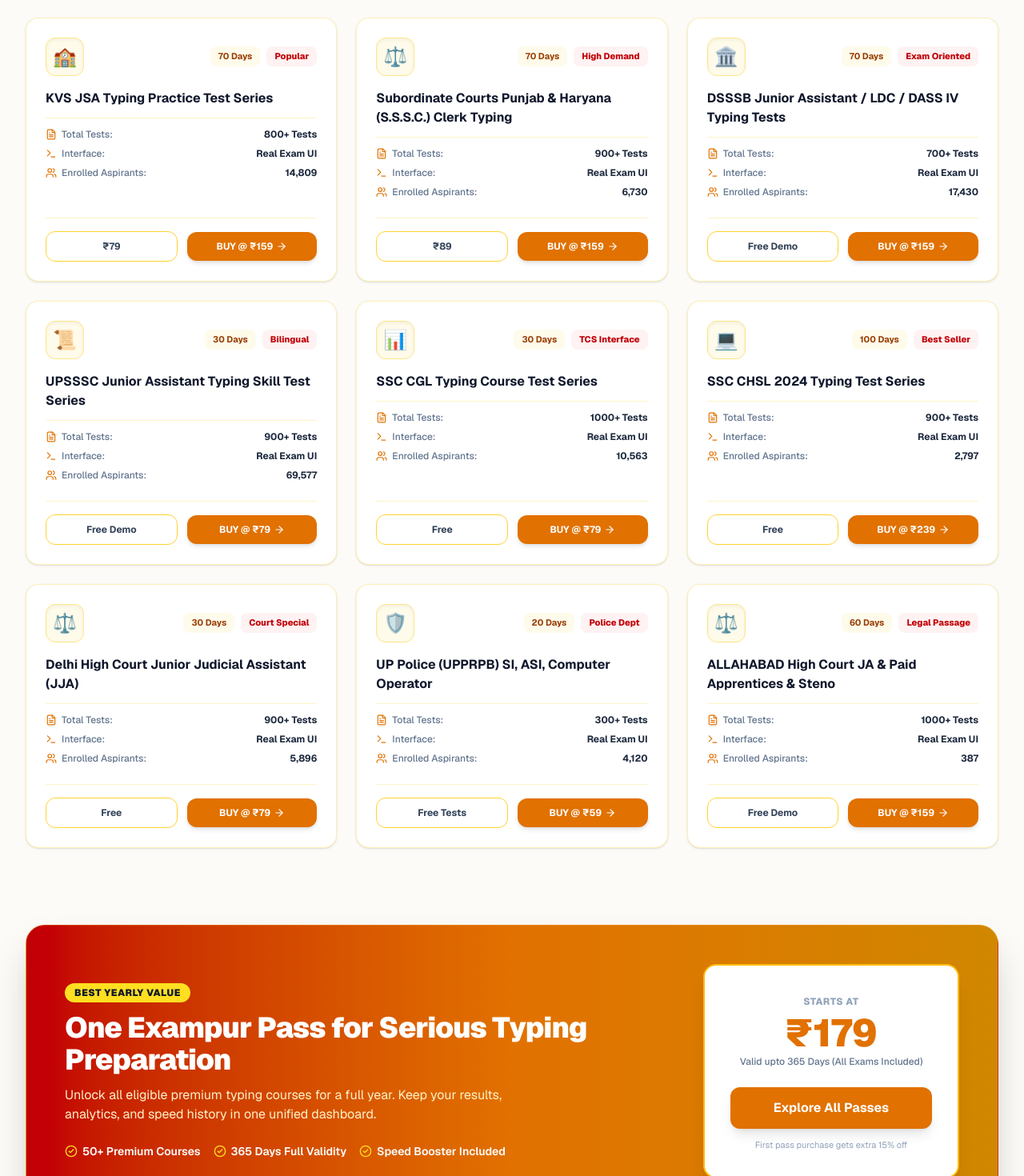
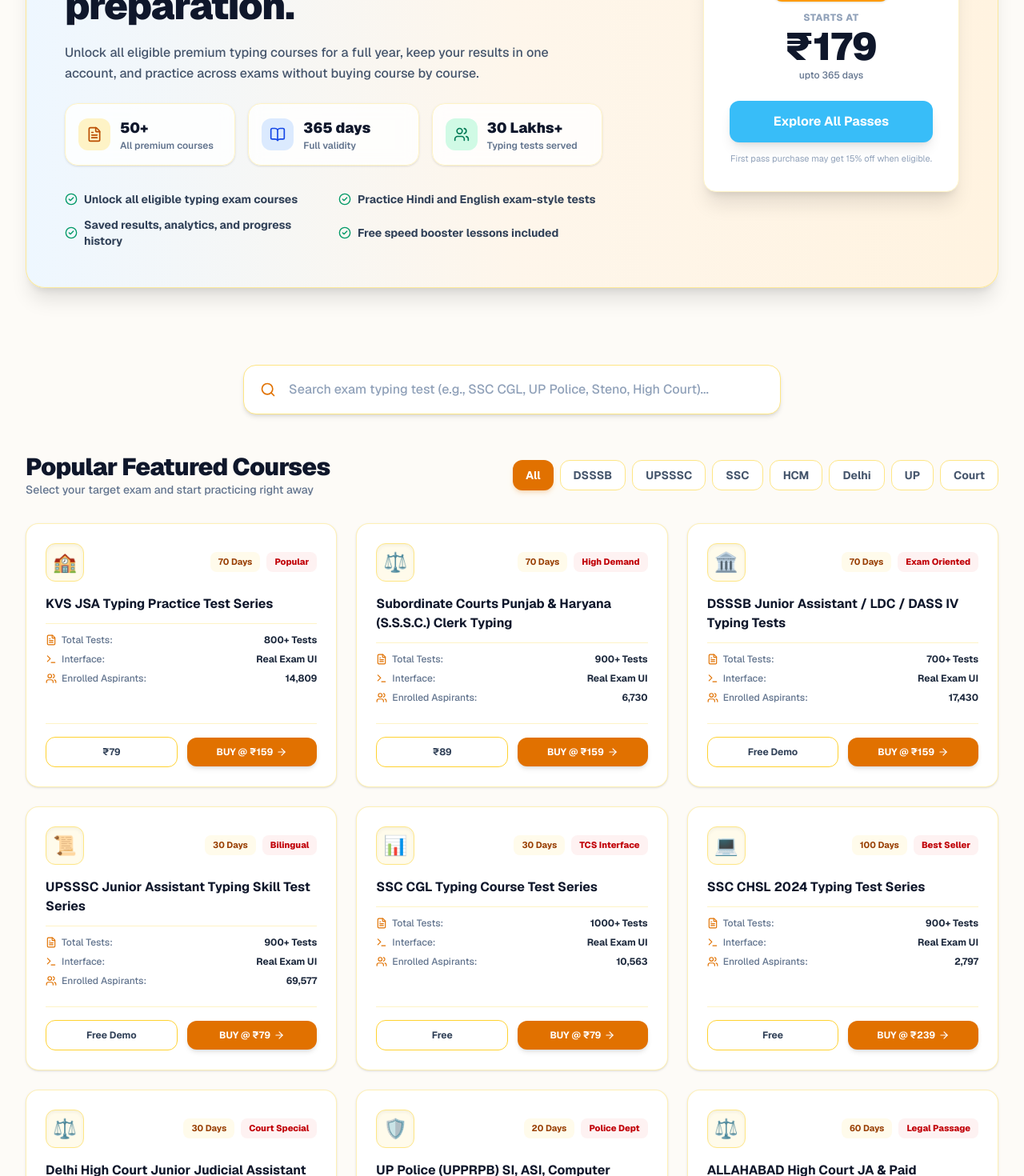
Before and after one commit to AK47amit/exampur-testprep, a Next.js app: page / in a window 1280 px wide. Shown: the part 1940-3410 px from the top of the page at 80% size. Built offline with nearby package versions, Linux system fonts and the light colour scheme.

Commit message:
Updated yearly pass section with exact testmentor text and proper seriality after mini course grid

```diff
--- a/app/page.tsx
+++ b/app/page.tsx
@@ -76,7 +76,7 @@ export default function ExampurTestPrep() {
     { title: "UPSSSC Junior Assistant Typing Skill Test Series", icon: "📜" },
     { title: "NCERT LDC English Typing Tests", icon: "📚" },
     { title: "Delhi High Court Junior Judicial Assistant (JJA)", icon: "⚖️" },
-    { title: "UP Police (UPPRPB) SI, ASI, Computer Operator", icon: "🛡️️" },
+    { title: "UP Police (UPPRPB) SI, ASI, Computer Operator", icon: "🛡️" },
     { title: "SSC CHSL 2024 Typing Test Series", icon: "💻" },
     { title: "Delhi Police Typing Course Test Series", icon: "🚨" },
     { title: "DDA JSA Typing Practice Test Series", icon: "🏢" },
@@ -90,7 +90,7 @@ export default function ExampurTestPrep() {
     { title: "Delhi Police AWO TPO Typing Test Course", icon: "🚨" },
     { title: "BSF Head Constable (Ministerial) Typing Test Courses", icon: "🎖️" },
     { title: "CRPF HCM typing paragraph pdf (Download 800+)", icon: "📄" },
-    { title: "Supreme Court Junior Court Assistant (JCA) Typing tests", icon: "🏛️️" },
+    { title: "Supreme Court Junior Court Assistant (JCA) Typing tests", icon: "🏛️" },
     { title: "JNU Junior Assistant Typing Test Course", icon: "🎓" },
     { title: "EPFO Social Security Assistant (SSA) Typing Course", icon: "🏦" },
     { title: "AIIMS CRE English Typing Skill Test", icon: "🏥" },
@@ -104,7 +104,7 @@ export default function ExampurTestPrep() {
   const detailedCourses = [
     { title: "KVS JSA Typing Practice Test Series", tests: "800+ Tests", time: "70 Days", price: "₹159", freePrice: "₹79", tag: "Popular", icon: "🏫", users: "14,809" },
     { title: "Subordinate Courts Punjab & Haryana (S.S.S.C.) Clerk Typing", tests: "900+ Tests", time: "70 Days", price: "₹159", freePrice: "₹89", tag: "High Demand", icon: "⚖️", users: "6,730" },
-    { title: "DSSSB Junior Assistant / LDC / DASS IV Typing Tests", tests: "700+ Tests", time: "70 Days", price: "₹159", freePrice: "Free Demo", tag: "Exam Oriented", icon: "🏛️️", users: "17,430" },
+    { title: "DSSSB Junior Assistant / LDC / DASS IV Typing Tests", tests: "700+ Tests", time: "70 Days", price: "₹159", freePrice: "Free Demo", tag: "Exam Oriented", icon: "🏛️", users: "17,430" },
     { title: "UPSSSC Junior Assistant Typing Skill Test Series", tests: "900+ Tests", time: "30 Days", price: "₹79", freePrice: "Free Demo", tag: "Bilingual", icon: "📜", users: "69,577" },
     { title: "SSC CGL Typing Course Test Series", tests: "1000+ Tests", time: "30 Days", price: "₹79", freePrice: "Free", tag: "TCS Interface", icon: "📊", users: "10,563" },
     { title: "SSC CHSL 2024 Typing Test Series", tests: "900+ Tests", time: "100 Days", price: "₹239", freePrice: "Free", tag: "Best Seller", icon: "💻", users: "2,797" },
@@ -257,9 +257,7 @@ export default function ExampurTestPrep() {
         </div>
       </section>
 
-      {/* ======================================================== */}
-      {/* ALL COURSES MINI CARDS (EXACT TESTMENTOR STYLE: SHARP, NO BORDER, SOFT SHADOW HOVER) */}
-      {/* ======================================================== */}
+      {/* ALL COURSES MINI CARDS (EXACT TESTMENTOR STYLE) */}
       <section className="py-12 max-w-7xl mx-auto px-4 sm:px-6 lg:px-8">
         <div className="mb-8">
           <h2 className="text-2xl sm:text-3xl font-black text-slate-900 tracking-tight">All Courses</h2>
@@ -273,7 +271,6 @@ export default function ExampurTestPrep() {
               onClick={() => alert(`Opening ${exam.title}`)}
               className="relative bg-white rounded-none p-5 shadow-sm hover:shadow-2xl hover:shadow-slate-300 transition-all duration-300 flex flex-col items-center text-center cursor-pointer group transform hover:-translate-y-2 hover:scale-105 overflow-hidden"
             >
-              {/* Orange Horizontal Bottom Line on Hover */}
               <span className="absolute bottom-0 left-0 w-full h-1.5 bg-amber-500 transition-all duration-300 transform scale-x-0 group-hover:scale-x-100"></span>
 
               <div className="w-14 h-14 rounded-none bg-amber-50 border border-amber-100 flex items-center justify-center text-3xl mb-3 shadow-inner group-hover:scale-110 transition duration-300">
@@ -284,6 +281,74 @@ export default function ExampurTestPrep() {
               </h4>
             </div>
           ))}
+        </div>
+      </section>
+
+      {/* ======================================================== */}
+      {/* EXACT TESTMENTOR YEARLY PASS SECTION (PLACED RIGHT AFTER MINI CARDS) */}
+      {/* ======================================================== */}
+      <section id="passes" className="py-12 max-w-7xl mx-auto px-4 sm:px-6 lg:px-8">
+        <div className="bg-gradient-to-r from-[#eef7ff] via-[#fef6eb] to-[#fff3e0] rounded-3xl p-8 sm:p-12 shadow-xl border border-amber-200/80 flex flex-col lg:flex-row items-center justify-between gap-8 relative overflow-hidden">
+
+          <div className="max-w-2xl">
+            <span className="inline-block bg-[#e0f2fe] text-[#0284c7] font-extrabold text-xs uppercase px-3.5 py-1.5 rounded-full mb-4 tracking-wider">
+              Testmentor Yearly Pass
+            </span>
+            <h2 className="text-3xl sm:text-5xl font-black text-slate-900 tracking-tight mb-4 leading-tight">
+              One pass for serious typing preparation.
+            </h2>
+            <p className="text-slate-600 text-sm sm:text-base font-medium mb-6 leading-relaxed">
+              Unlock all eligible premium typing courses for a full year, keep your results in one account, and practice across exams without buying course by course.
+            </p>
+
+            <div className="grid grid-cols-1 sm:grid-cols-3 gap-4 mb-8">
+              <div className="bg-white/80 backdrop-blur p-4 rounded-2xl border border-amber-100 shadow-sm flex items-center gap-3">
+                <div className="p-2.5 bg-amber-100 text-amber-700 rounded-xl"><FileText className="w-5 h-5"/></div>
+                <div>
+                  <div className="text-lg font-black text-slate-900">50+</div>
+                  <div className="text-xs text-slate-500 font-semibold">All premium courses</div>
+                </div>
+              </div>
+
+              <div className="bg-white/80 backdrop-blur p-4 rounded-2xl border border-amber-100 shadow-sm flex items-center gap-3">
+                <div className="p-2.5 bg-blue-100 text-blue-700 rounded-xl"><BookOpen className="w-5 h-5"/></div>
+                <div>
+                  <div className="text-lg font-black text-slate-900">365 days</div>
+                  <div className="text-xs text-slate-500 font-semibold">Full validity</div>
+                </div>
+              </div>
+
+              <div className="bg-white/80 backdrop-blur p-4 rounded-2xl border border-amber-100 shadow-sm flex items-center gap-3">
+                <div className="p-2.5 bg-emerald-100 text-emerald-700 rounded-xl"><Users className="w-5 h-5"/></div>
+                <div>
+                  <div className="text-lg font-black text-slate-900">30 Lakhs+</div>
+                  <div className="text-xs text-slate-500 font-semibold">Typing tests served</div>
+                </div>
+              </div>
+            </div>
+
+            <div className="grid grid-cols-1 sm:grid-cols-2 gap-3 text-xs sm:text-sm font-bold text-slate-700">
+              <span className="flex items-center gap-2"><CheckCircle2 className="w-4 h-4 text-emerald-600 shrink-0"/> Unlock all eligible typing exam courses</span>
+              <span className="flex items-center gap-2"><CheckCircle2 className="w-4 h-4 text-emerald-600 shrink-0"/> Practice Hindi and English exam-style tests</span>
+              <span className="flex items-center gap-2"><CheckCircle2 className="w-4 h-4 text-emerald-600 shrink-0"/> Saved results, analytics, and progress history</span>
+              <span className="flex items-center gap-2"><CheckCircle2 className="w-4 h-4 text-emerald-600 shrink-0"/> Free speed booster lessons included</span>
+            </div>
+          </div>
+
+          <div className="bg-white text-slate-900 p-8 rounded-2xl shadow-xl text-center shrink-0 w-full sm:w-80 border border-amber-100">
+            <span className="inline-block bg-amber-500 text-white text-[11px] font-black uppercase px-3 py-1 rounded-full mb-3 tracking-wider shadow-sm">
+              Best Yearly Value
+            </span>
+            <span className="text-xs uppercase font-extrabold text-slate-400 tracking-wider block">starts at</span>
+            <div className="text-4xl sm:text-5xl font-black text-slate-900 my-1">₹179</div>
+            <span className="text-xs text-slate-500 font-medium block mb-6">upto 365 days</span>
+            <button className="relative group w-full bg-[#38bdf8] hover:bg-[#0ea5e9] text-white font-bold py-3.5 rounded-xl shadow-lg transition overflow-hidden">
+              <span className="relative z-10">Explore All Passes</span>
+              <span className="absolute bottom-0 left-0 w-full h-1 bg-yellow-200 transition-all duration-300 transform scale-x-0 group-hover:scale-x-100"></span>
+            </button>
+            <span className="text-[11px] text-slate-400 mt-3 block">First pass purchase may get 15% off when eligible.</span>
+          </div>
+
         </div>
       </section>
 
@@ -373,38 +438,6 @@ export default function ExampurTestPrep() {
         </div>
       </section>
 
-      {/* Yearly Pass Section */}
-      <section id="passes" className="py-12 max-w-7xl mx-auto px-4 sm:px-6 lg:px-8">
-        <div className="bg-gradient-to-r from-red-700 via-amber-600 to-yellow-600 rounded-3xl p-8 sm:p-12 text-white shadow-2xl flex flex-col lg:flex-row items-center justify-between gap-8 border border-amber-400/30">
-          <div>
-            <div className="inline-block bg-yellow-300 text-slate-900 text-xs font-black uppercase px-3 py-1 rounded-full mb-3 tracking-wider">
-              Best Yearly Value
-            </div>
-            <h2 className="text-2xl sm:text-4xl font-black tracking-tight mb-3">
-              One Exampur Pass for Serious Typing Preparation
-            </h2>
-            <p className="text-amber-100 max-w-xl text-sm sm:text-base font-normal">
-              Unlock all eligible premium typing courses for a full year. Keep your results, analytics, and speed history in one unified dashboard.
-            </p>
-            <div className="flex flex-wrap gap-4 mt-6 text-xs sm:text-sm font-semibold">
-              <span className="flex items-center gap-1.5"><CheckCircle2 className="w-4 h-4 text-yellow-300"/> 50+ Premium Courses</span>
-              <span className="flex items-center gap-1.5"><CheckCircle2 className="w-4 h-4 text-yellow-300"/> 365 Days Full Validity</span>
-              <span className="flex items-center gap-1.5"><CheckCircle2 className="w-4 h-4 text-yellow-300"/> Speed Booster Included</span>
-            </div>
-          </div>
-          <div className="bg-white text-slate-900 p-8 rounded-2xl shadow-xl text-center shrink-0 w-full sm:w-80 border-2 border-amber-400">
-            <span className="text-xs uppercase font-extrabold text-slate-400 tracking-wider">Starts at</span>
-            <div className="text-4xl sm:text-5xl font-black text-amber-600 my-1">₹179</div>
-            <span className="text-xs text-slate-500 font-medium block mb-6">Valid upto 365 Days (All Exams Included)</span>
-            <button className="relative group w-full bg-amber-600 hover:bg-amber-700 text-white font-bold py-3.5 rounded-xl shadow-lg transition overflow-hidden">
-              <span className="relative z-10">Explore All Passes</span>
-              <span className="absolute bottom-0 left-0 w-full h-1 bg-yellow-300 transition-all duration-300 transform scale-x-0 group-hover:scale-x-100"></span>
-            </button>
-            <span className="text-[11px] text-slate-400 mt-3 block">First pass purchase gets extra 15% off</span>
-          </div>
-        </div>
-      </section>
-
       {/* Footer */}
       <footer className="bg-slate-900 text-white py-12 border-t border-amber-500/30 mt-16">
         <div className="max-w-7xl mx-auto px-4 sm:px-6 lg:px-8 flex flex-col md:flex-row items-center justify-between gap-6 text-center md:text-left">
```
